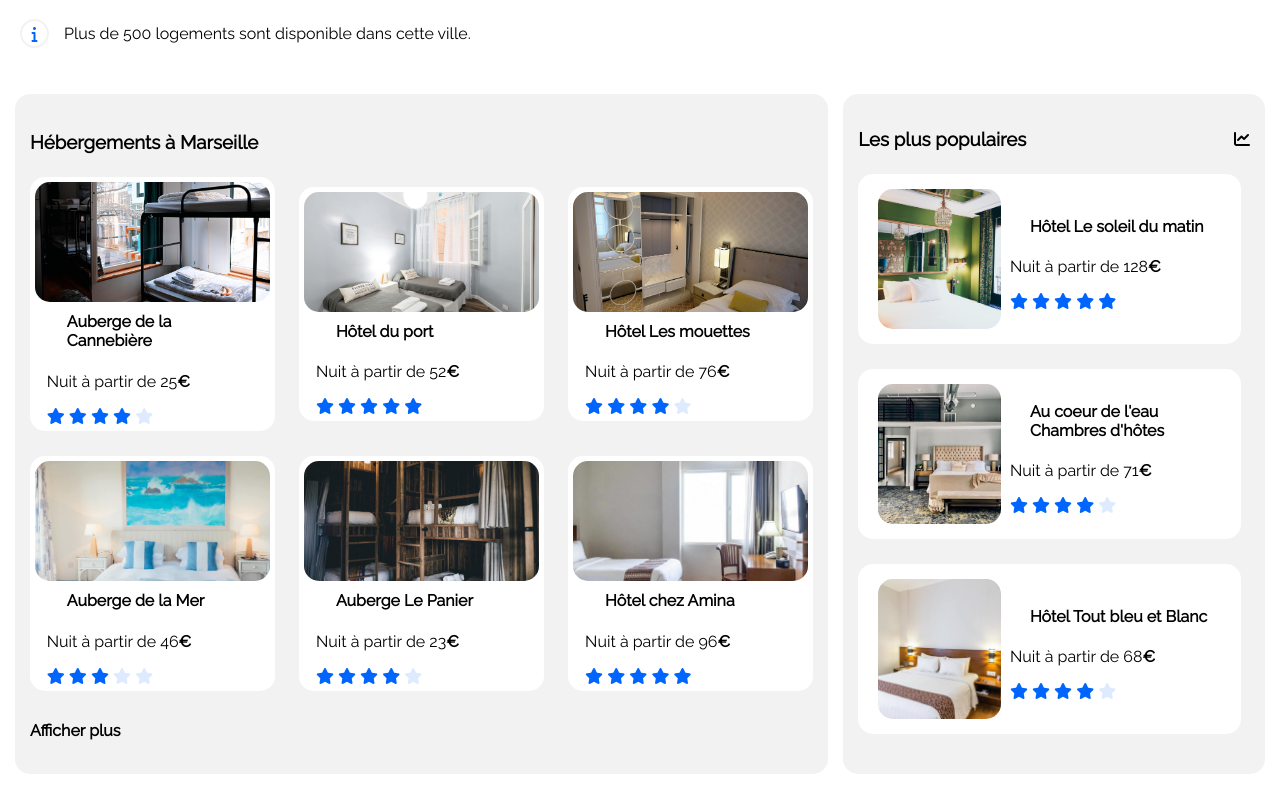
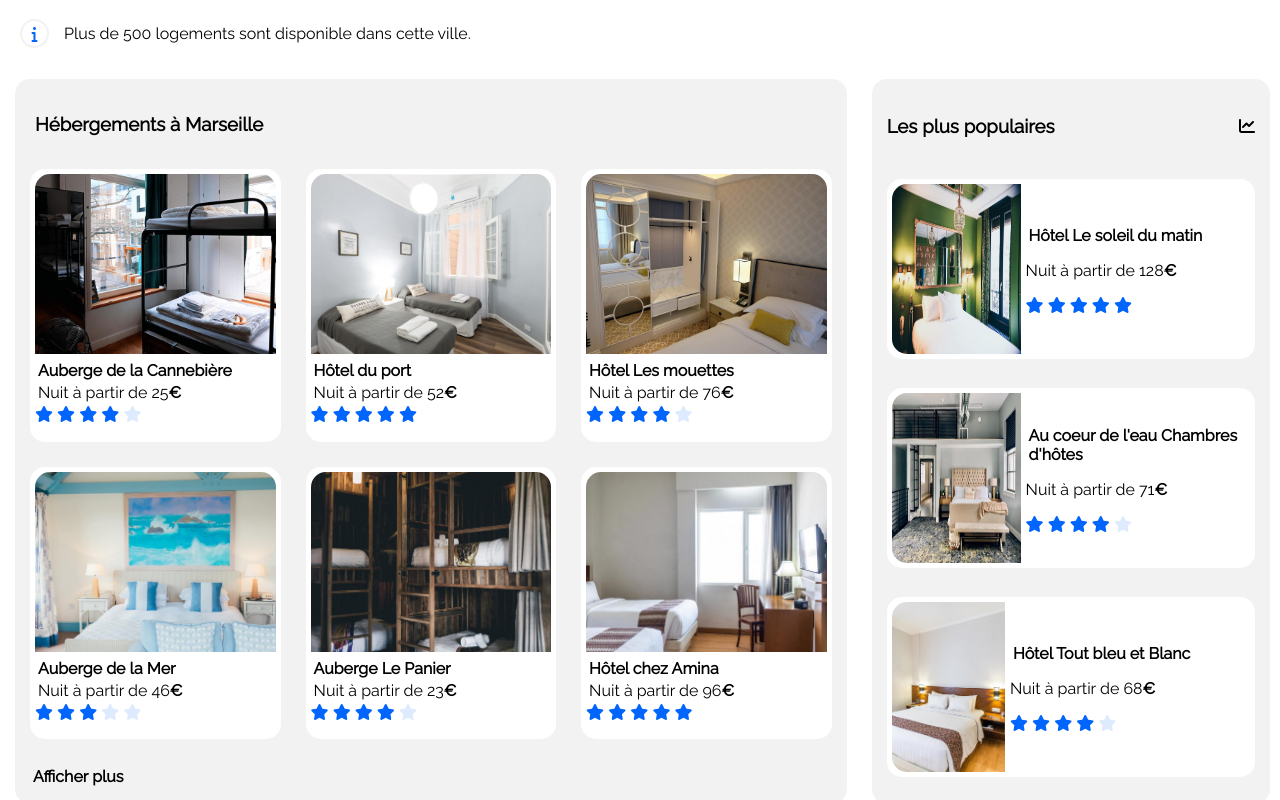
Before and after one commit to kevinbearbtz/Reservia, a plain HTML site: page index.html in a window 1280 px wide. Shown: the part 340-1140 px from the top of the page. Drawn offline with Linux system fonts and the light colour scheme.

Commit message:
modification des blocks Host et Pop avec du grid

```diff
--- a/index.html
+++ b/index.html
@@ -83,11 +83,11 @@
                 <p>Plus de 500 logements sont disponible dans cette ville.</p>
             </div>
         </section>
-        <section class="hosting flexaround">
-            <div class="containerhost flexcolumnaround">
-                <h3 id="hébergement">Hébergements à Marseille</h3>
-                <div class="flexbetween bloc1">
-                    <div class="cardhost href="#">
+        <section class="hosting">
+            <div class="containerhost">
+                <h3 class="titlehost" id="hébergement">Hébergements à Marseille</h3>
+                    <div class="cardhost cardhost1">
+                        <a href="#">
                             <img class="imghost" src="img/host/marcus-loke.jpg" alt="Auberge de la Cannebière" title="Chambre auberge de la Cannebière"/>
                             <div class="cubhost">
                                 <h4>Auberge de la Cannebière</h4>
@@ -98,8 +98,10 @@
                                 <i class="fas fa-star"></i>
                                 <i class="fas fa-star grey-star"></i>
                             </div>
+                        </a>
                     </div>
-                    <div class="cardhost" href="#" >
+                    <div class="cardhost cardhost2">
+                        <a href="#">
                             <img class="imghost" src="img/host/fred-kleber.jpg" alt="Hôtel du port" title="Chambre Hôtel du port"/>
                             <div class="cubhost">
                                 <h4>Hôtel du port</h4>
@@ -110,8 +112,10 @@
                                 <i class="fas fa-star"></i>
                                 <i class="fas fa-star"></i>
                             </div>
+                        </a>
                     </div>
-                    <div class="cardhost">
+                    <div class="cardhost cardhost3">
+                        <a href="#">
                             <img class="imghost" src="img/host/reisetopia.jpg" alt="Hôtel Les mouettes" title="Chambre Hôtel les mouettes"/>
                             <div class="cubhost">
                                 <h4>Hôtel Les mouettes</h4>
@@ -122,10 +126,10 @@
                                 <i class="fas fa-star"></i>
                                 <i class="fas fa-star grey-star"></i>
                             </div>
+                        </a>
                     </div>
-                </div>
-                <div class="flexbetween bloc2">
-                    <div class="cardhost">
+                    <div class="cardhost cardhost4">
+                        <a href="#">
                             <img class="imghost" src="img/host/annie-spratt.jpg" alt="Auberge de la mer" title="Chambre Auberge de la mer"/>
                             <div class="cubhost">
                                 <h4>Auberge de la Mer</h4>
@@ -136,8 +140,10 @@
                                 <i class="fas fa-star grey-star"></i>
                                 <i class="fas fa-star grey-star"></i>
                             </div>
+                        </a>
                     </div>
-                    <div class="cardhost">
+                    <div class="cardhost cardhost5">
+                        <a href="#">
                             <img class="imghost" src="img/host/nicate-lee.jpg" alt="Auberge Le Panier" title="Chambre Auberge Le Panier"/>
                             <div class="cubhost">
                                 <h4>Auberge Le Panier</h4>
@@ -148,8 +154,10 @@
                                 <i class="fas fa-star"></i>
                                 <i class="fas fa-star grey-star"></i>
                             </div>
+                        </a>
                     </div>
-                    <div class="cardhost">
+                    <div class="cardhost cardhost6">
+                        <a href="#">
                             <img class="imghost" src="img/host/febrian-zakaria1.jpg" alt="Hôtel chez Amina" title="Chambre Hôtel chez Amina"/>
                             <div class="cubhost">
                                 <h4>Hôtel chez Amina</h4>
@@ -160,16 +168,20 @@
                                 <i class="fas fa-star"></i>
                                 <i class="fas fa-star"></i>
                             </div>
+                        </a>
+                    </div>
+                <div class="more">
+                    <h4>Afficher plus</h4>
                 </div>
             </div>
-                <p class="more">Afficher plus</p>
+            <div  class="containerpopular">
+                <div class="titlepop flexbetween">
+                    <h3>Les plus populaires</h3>
+                    <i class="fas fa-chart-line"></i>
                 </div>
-            <div  class="containerpopular">
+                <div class="cardpop cardpop1">
+                    <a href="#">
                     <div class="flexbetween">
-                    <h3>Les plus populaires</h3>
-                    <i class="fas fa-chart-line blackchart"></i>
-                </div>
-                <div class="cardpop flexaround">
                         <img class="imgpop" src="img/host/jemile-guillemot.jpg" alt="Hôtel Le soleil du matin" title="Chambre Hôtel Le soleil du matin"/>
                         <div class="cubpop">
                             <h4>Hôtel Le soleil du matin</h4>
@@ -181,7 +193,11 @@
                             <i class="fas fa-star"></i>
                         </div>
                     </div>
-                <div class="cardpop flexaround">
+                    </a>
+                </div>
+                <div class="cardpop cardpop2">
+                    <a href="#">
+                    <div class="flexbetween">
                         <img class="imgpop" src="img/host/aw-creative.jpg" alt="Au coeur de l'eau Chambres d'hôtes" title="Chambre Aucoeur de l'eau Chambres d'hôtes"/>
                         <div class="cubpop">
                             <h4>Au coeur de l'eau Chambres d'hôtes</h4>
@@ -193,7 +209,11 @@
                             <i class="fas fa-star grey-star"></i>
                         </div>
                     </div>
-                <div class="cardpop flexaround">
+                    </a>
+                </div>
+                <div class="cardpop cardpop3">
+                    <a href="#">
+                    <div class="flexbetween">
                         <img class="imgpop" src="img/host/febrian-zakaria2.jpg" alt="Hôtel Tout bleu et Blanc" title="Chambre Hôtel Tout bleu et Blanc"/>
                         <div class="cubpop">
                             <h4>Hôtel Tout bleu et Blanc</h4>
@@ -204,6 +224,8 @@
                             <i class="fas fa-star"></i>
                             <i class="fas fa-star grey-star"></i>
                         </div>
+                    </div>
+                    </a>
                 </div>
             </div>
         </section>
--- a/style.css
+++ b/style.css
@@ -228,6 +228,20 @@ h1 {
 
 /* HOST */
 
+.hosting{
+    display: grid;
+    grid-template-columns: 8fr 4fr;
+    column-gap: 10px;
+}
+
+.containerpopular, .containerhost{
+    background-color: #f2f2f2;
+    border-radius: 15px;
+    padding: 15px;
+    margin-left: 15px;
+
+}
+
 .hosting i{
     color: #0065fc;
 }
@@ -236,34 +250,58 @@ h1 {
     color:#deebff;
 }
 
+
 .containerhost{
-    flex: 2;
-    height: 650px;
-    margin: 15px;
-    background-color: #f2f2f2;
-    border-radius: 15px;
-    padding: 15px;
+    grid:1;
+    display: grid;
+    grid-template-columns:1fr 1fr 1fr ;
+    grid-gap:25px;
+    grid-template-rows:50px 1fr 1fr auto;
 }
 
-.bloc1{
-    margin-bottom: 10px;
-}
-
-.bloc2{
-    margin-top: 10px;
+.titlehost{
+    grid-row:1;
+    grid-column: 1/3;
+    margin-left:5px;
 }
 
 .cardhost{
-    width: 30%;
-    height: auto;
     background-color: white;
     border-radius: 15px;
-    display: flex;
-    flex-direction: column;
-    justify-content: center;
-    align-items: center;
     padding: 5px;
 }
+
+.cardhost1 {
+    grid-column: 1;
+    grid-row: 2;
+}
+
+.cardhost2{
+    grid-column: 2;
+    grid-row: 2;
+
+}
+
+.cardhost3{
+    grid-column: 3;
+    grid-row: 2;
+}
+
+.cardhost4{
+    grid-column: 1;
+    grid-row: 3;
+}
+
+.cardhost5{
+    grid-column: 2;
+    grid-row: 3;
+}
+
+.cardhost6{
+    grid-column: 3;
+    grid-row: 3;
+}
+
 
 .cardhost:hover{
     cursor:pointer;
@@ -272,60 +310,81 @@ h1 {
 
 .imghost{
     object-fit: cover;
+    border-radius: 15px 15px 0 0;
     width: 100%;
-    height: 120px;
-    border-radius: 15px;
+    height:180px;
 }
 
 .cubhost{
-    width: 90%;
+    margin-bottom: 5px;
+    height: auto;
+
 }
 
+.cardhost .cubhost p, h4{
+    margin:3px;
+}
+
+
 .more{
+    grid-column: 1/3;
+    grid-row: 4;
     font-weight: bold;
-    margin-top: 25px;
 }
 
 /* POPULAR */
 
 .containerpopular{
-    flex: 1;
-    height: 650px;
-    margin-right: 15px;
-    background-color: #f2f2f2;
-    border-radius: 15px;
-    padding:15px;
+    grid:2;
+    display: grid;
+    grid-template-rows: 50px 25% 25% 25%;
+    grid-template-columns: 1fr;
+    row-gap: 35px;
+    margin-right: 10px;
 }
 
-.containerpopular .blackchart{
-    color:black;
+.titlepop{
+    grid-row:1;
+    padding-top: 13px;
 }
 
- .cardpop{
-    width: 90%;
-    height: 140px;
+.containerpopular .titlepop  i{
+    color:black
+}
+
+.cardpop{
     background-color: white;
     border-radius: 15px;
-    padding: 15px;
-    margin-top: 5px;
-    margin-bottom: 25px;
+    height: 180px;
  }
 
- .cardpop:hover{
+.cardpop:hover{
     cursor:pointer;
-    transform:scale(1.02);
+     transform:scale(1.02);
+}
+
+.cardpop1{
+    grid-row:2;
+}
+
+.cardpop2{
+    grid-row:3;
+}
+
+.cardpop3{
+    grid-row:4;
 }
 
 .imgpop{
+    object-fit: fit;
     width: 35%;
-    height: 140px;
-    object-fit: cover;
-    border-radius: 15px;
+    height: 170px;
+    border-radius: 15px 0 0 15px;
+    margin:5px;
 }
 
 .cubpop{
-    width: 60%;
-    align-items: center;
+    width: 100%;
 }
 
 /* ACTIVITY */
@@ -416,8 +475,8 @@ h1 {
 }
 
 .imgact2{
+    height: 205px;
     object-fit: cover;
-    height: 205px;
     width: 100%;
     border-radius: 20px 20px 0px 0px;
 }
@@ -450,14 +509,6 @@ h1 {
     border-radius: 20px 20px 0px 0px;
 }
 
-h4{
-    display: flex;
-    align-items: center;
-    padding-left: 20px;
-    margin-top: 10px;
-
-}
-
 /* FOOTER */
 
 footer{
```
Lines whose indentation alone changed are shown as unchanged.
